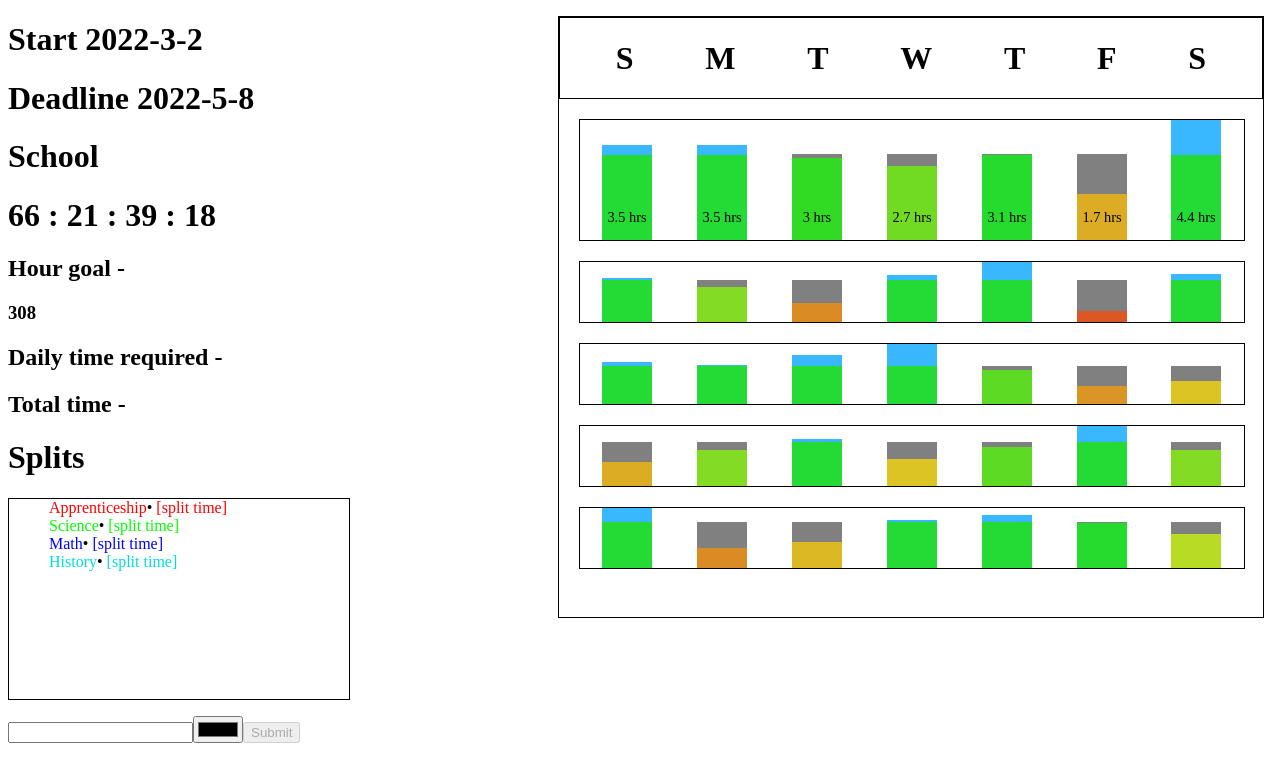
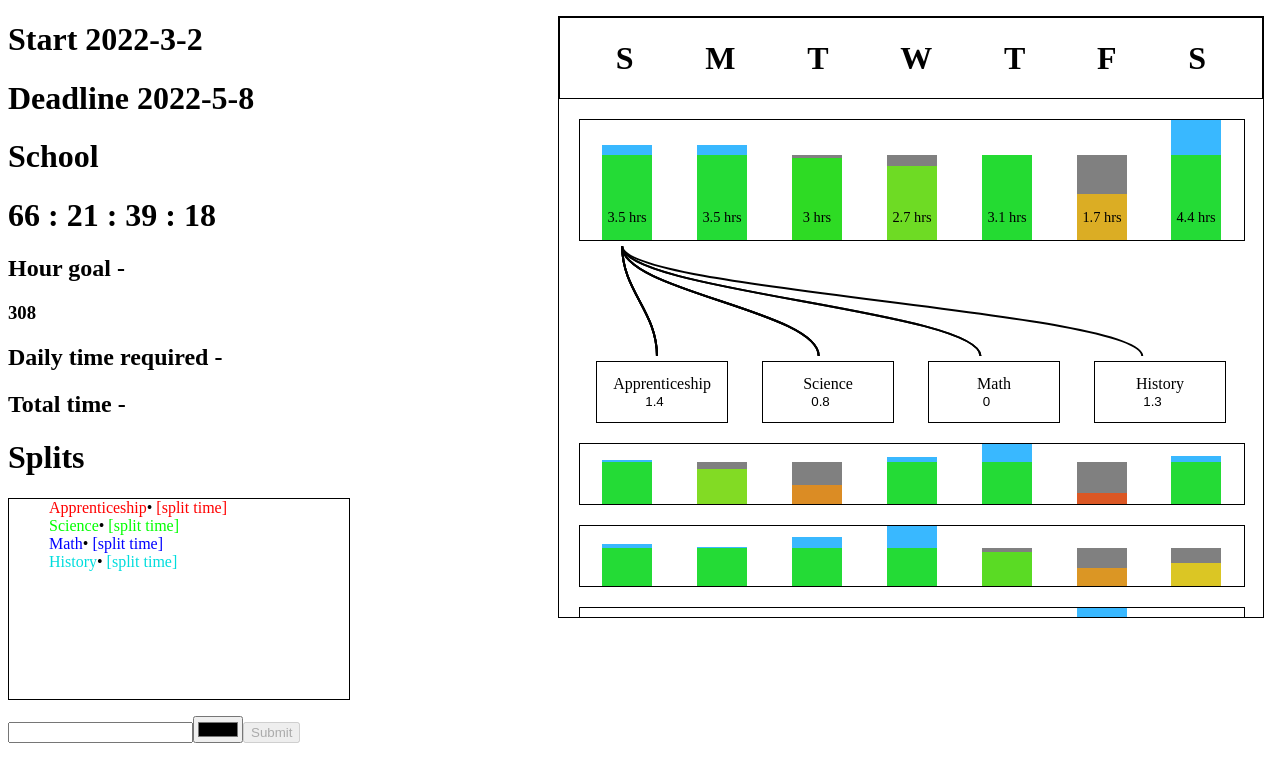
Before and after one commit to exlpt/project-tracker, a React (Create React App) app: page / in a window 1280 px wide. Shown: the top 782 px of the page. Built offline with nearby package versions, Linux system fonts and the light colour scheme.

Commit message:
Implement DaySplits.js lines and controls; fix bug in updateTotalProjectTime.js

```diff
--- a/src/components/projectEditor/BarGraph.js
+++ b/src/components/projectEditor/BarGraph.js
@@ -4,7 +4,7 @@ import styles from "./BarGraph.module.css";
 
 import { addSplitsInDay } from "../../util.js";
 
-export default function BarGraph({ mode, weekId }) {
+export default function BarGraph({ mode, weekId, setSelectedDay }) {
   // Store
   const projectId = useSelector((state) => state.projectEditor.currentProjectId);
   const week = useSelector((state) => state.projects[projectId].weeks[weekId]);
@@ -55,7 +55,12 @@ export default function BarGraph({ mode, weekId }) {
         if (barHue > fullTimeHue) barHue = fullTimeHue;
 
         return (
-          <div className={styles.barContainer} style={{ height: graphHeight }} key={index}>
+          <div
+            onClick={() => setSelectedDay(index)}
+            className={styles.barContainer}
+            style={{ height: graphHeight }}
+            key={index}
+          >
             {rateBarHeight && (
               <div
                 className={styles.rateBar}
--- a/src/components/projectEditor/DaySplits.js
+++ b/src/components/projectEditor/DaySplits.js
@@ -1,6 +1,98 @@
-export default function DaySplits() {
-	return (
-		<div>
-		</div>
-	)
+import { useEffect, useRef, useState } from "react";
+import { useSelector, useDispatch } from "react-redux";
+
+import { setSplitTime } from "../../redux/actionCreators/projectsActionCreators.js";
+
+import styles from "./DaySplits.module.css";
+
+import { addSplitsInDay } from "../../util.js";
+
+export default function DaySplits({ weekId, selectedDay }) {
+  // Store
+  const dispatch = useDispatch();
+
+  const projectId = useSelector((state) => state.projectEditor.currentProjectId);
+  const day = useSelector((state) => state.projects[projectId].weeks[weekId][selectedDay]);
+
+  // Hooks
+  const canvasRef = useRef(null);
+
+  useEffect(() => {
+		const canvas = canvasRef.current;
+    const ctx = canvas.getContext("2d");
+
+    // Render split lines
+		ctx.clearRect(0, 0, canvas.width, canvas.height);
+    ctx.beginPath();
+    ctx.lineWidth = 2;
+
+		const startStep = canvas.width / 7;
+		const startOffset = canvas.width / 15;
+
+		const endStep = canvas.width / day.length;
+		const endOffset = canvas.width / (day.length * 2.0745);
+
+		const curveSteepness = 45;
+
+    day.forEach((split, index) => {
+			const startX = selectedDay * startStep + startOffset;
+			const endX = index * endStep + endOffset;
+
+      ctx.moveTo(startX, 5);
+      ctx.bezierCurveTo(startX, 5 + curveSteepness, endX, 115 - curveSteepness, endX, 115);
+      ctx.stroke();
+    });
+  }, [window.innerWidth, selectedDay, day]);
+
+  useEffect(() => {
+    window.addEventListener("resize", onResize);
+    return () => window.removeEventListener("resize");
+  }, []);
+
+  const [canvasWidth, setCanvasWidth] = useState(window.innerWidth * 0.55 - 57);
+
+  // Vars
+
+  // Funcs
+  function onResize() {
+    setCanvasWidth(window.innerWidth * 0.55 - 57);
+  }
+
+  // JSX
+  return (
+    <div className={styles.container}>
+      <canvas
+        ref={canvasRef}
+        className={styles.canvas}
+        width={`${canvasWidth}px`}
+        height="120px"
+        style={{ width: `${canvasWidth}px` }}
+      />
+
+      {day.map((split, index) => {
+        return (
+          <div className={styles.splitContainer} key={index}>
+            <p className={styles.splitName}>{split.name}</p>
+
+            <input
+              type="number"
+              value={`${split.time}`}
+              name={split.name}
+              max={24}
+              min={0}
+              onChange={({ target }) => {
+                let time = Math.floor(parseFloat(target.value) * 100) / 100;
+                if (time >= 24) {
+                  time = 0;
+                  console.log("Max exeeded");
+                }
+                dispatch(setSplitTime(projectId, weekId, selectedDay, target.name, time));
+              }}
+              className={styles.splitTime}
+            />
+          </div>
+        );
+      })}
+    </div>
+  );
 }
--- /dev/null
+++ b/src/components/projectEditor/DaySplits.module.css
@@ -0,0 +1,52 @@
+.container {
+	display: flex;
+	justify-content: space-around;
+	align-items: center;
+
+	margin-top: 120px;
+
+	position: relative;
+}
+
+.splitContainer {
+	border: 1px solid black;
+
+	display: flex;
+	flex-direction: column;
+
+	justify-content: center;
+	align-items: center;
+
+	width: 130px;
+	height: 60px;
+}
+
+.splitName {
+	width: 90%;
+	word-wrap: break-word;
+
+	text-align: center;
+
+	margin: 0;
+}
+
+.splitTime {
+	width: 90%;
+	word-wrap: break-word;
+
+	text-align: center;
+
+	margin: 0;
+
+	border: none;
+
+	cursor: pointer;
+}
+
+.canvas {
+	height: 120px;
+
+	position: absolute;
+	top: -120px;
+	left: 0;
+}
--- a/src/components/projectEditor/Week.js
+++ b/src/components/projectEditor/Week.js
@@ -1,3 +1,4 @@
+import { useState } from "react";
 import { useSelector } from "react-redux";
 
 import styles from "./Week.module.css";
@@ -6,12 +7,14 @@ import BarGraph from "./BarGraph.js";
 import DaySplits from "./DaySplits.js";
 
 export default function Week({ id }) {
-	const selectedWeek = id === useSelector(state => state.projectEditor.selectedWeekId);
+  const selectedWeek = id === useSelector((state) => state.projectEditor.selectedWeekId);
 
-	return (
-		<div className={styles.container}>
-			<BarGraph mode={selectedWeek ? "active" : "inactive"} weekId={id} />
-			{selectedWeek && <DaySplits />}
-		</div>
-	);
+  const [selectedDay, setSelectedDay] = useState(0);
+
+  return (
+    <div className={styles.container}>
+      <BarGraph mode={selectedWeek ? "active" : "inactive"} weekId={id} setSelectedDay={setSelectedDay} />
+      {selectedWeek && <DaySplits weekId={id} selectedDay={selectedDay} />}
+    </div>
+  );
 }
--- a/src/redux/middleware/updateTotalProjectTime.js
+++ b/src/redux/middleware/updateTotalProjectTime.js
@@ -1,6 +1,8 @@
 import { setProjectTotalTime } from "../actionCreators/projectsActionCreators.js";
 
 const updateTotalProjectTime = (store) => (next) => (action) => {
+	next(action);
+
   if (action.type === "PROJECTS_SET_SPLIT_TIME") {
     const projectId = store.getState().projectEditor.currentProjectId;
 
@@ -19,8 +21,6 @@ const updateTotalProjectTime = (store) => (next) => (action) => {
 			store.dispatch(setProjectTotalTime(projectId, Math.floor(totalTime * 100) / 100));
     }
   }
-
-  next(action);
 };
 
 export default updateTotalProjectTime;
```
